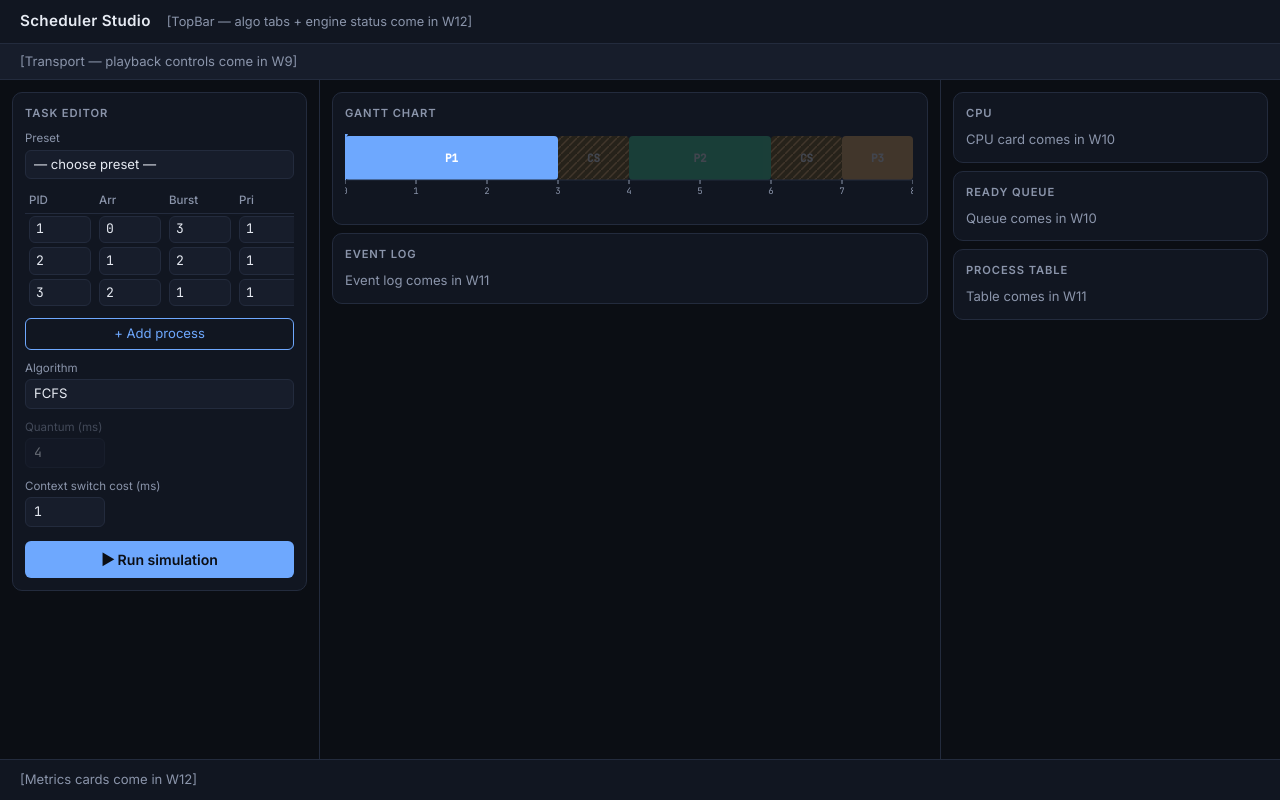
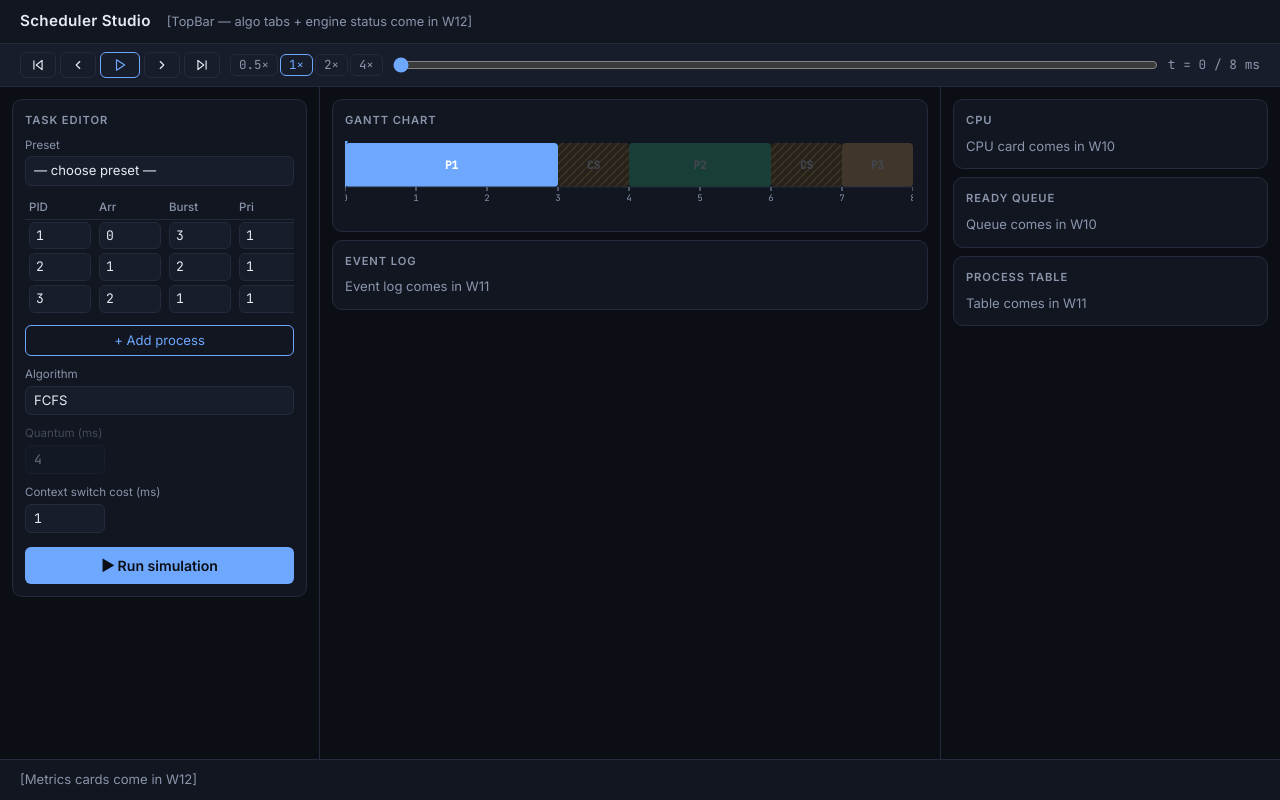
Before and after one commit to peepladivye-eng/Task-Scheduler-Visualizer-Lab, a React (Vite) app in the folder web/: page / in a window 1280 px wide. Built offline with nearby package versions, Linux system fonts and the light colour scheme.

Commit message:
W9 transport

```diff
--- a/web/src/App.tsx
+++ b/web/src/App.tsx
@@ -1,6 +1,8 @@
+import React, { useEffect } from 'react'
 import { color } from './design/tokens'
 import TaskEditor from './components/TaskEditor'
 import Gantt from './components/Gantt'
+import Transport from './components/Transport'
 import { useStudio } from './store/useStudio'
 
 /** Placeholder panel — children go inside */
@@ -43,6 +45,35 @@ function Panel({
 export default function App() {
   const trace = useStudio((s) => s.trace)
   const t = useStudio((s) => s.t)
+  const playing = useStudio((s) => s.playing)
+  const speed = useStudio((s) => s.speed)
+  const tick = useStudio((s) => s.tick)
+  const toggle = useStudio((s) => s.toggle)
+  const step = useStudio((s) => s.step)
+  const seekStart = useStudio((s) => s.seekStart)
+  const seekEnd = useStudio((s) => s.seekEnd)
+
+  // Playback loop
+  useEffect(() => {
+    if (!playing) return
+    const id = setInterval(() => tick(), 500 / speed)
+    return () => clearInterval(id)
+  }, [playing, speed, tick])
+
+  // Keyboard shortcuts
+  useEffect(() => {
+    function handleKey(e: KeyboardEvent) {
+      const tag = (e.target as HTMLElement).tagName
+      if (tag === 'INPUT' || tag === 'SELECT' || tag === 'TEXTAREA') return
+      if (e.key === ' ')          { e.preventDefault(); toggle() }
+      if (e.key === 'ArrowLeft')  { e.preventDefault(); step(-1) }
+      if (e.key === 'ArrowRight') { e.preventDefault(); step(1) }
+      if (e.key === 'Home')       { e.preventDefault(); seekStart() }
+      if (e.key === 'End')        { e.preventDefault(); seekEnd() }
+    }
+    window.addEventListener('keydown', handleKey)
+    return () => window.removeEventListener('keydown', handleKey)
+  }, [toggle, step, seekStart, seekEnd])
 
   return (
     <div
@@ -88,11 +119,9 @@ export default function App() {
           display: 'flex',
           alignItems: 'center',
           gap: '12px',
-          color: color.muted,
-          fontSize: '0.82rem',
         }}
       >
-        [Transport — playback controls come in W9]
+        <Transport />
       </div>
 
       {/* Left rail */}
--- /dev/null
+++ b/web/src/components/Transport.tsx
@@ -0,0 +1,146 @@
+import React from 'react'
+import { SkipBack, ChevronLeft, Play, Pause, ChevronRight, SkipForward } from 'lucide-react'
+import { useStudio } from '../store/useStudio'
+import { totalTime } from '../lib/deriveState'
+import { color, radius } from '../design/tokens'
+
+// Speed options shown as labels
+const SPEED_OPTIONS = [0.5, 1, 2, 4] as const
+type Speed = typeof SPEED_OPTIONS[number]
+
+export default function Transport() {
+  const t = useStudio((s) => s.t)
+  const playing = useStudio((s) => s.playing)
+  const speed = useStudio((s) => s.speed)
+  const trace = useStudio((s) => s.trace)
+
+  const seekStart = useStudio((s) => s.seekStart)
+  const step = useStudio((s) => s.step)
+  const toggle = useStudio((s) => s.toggle)
+  const seekEnd = useStudio((s) => s.seekEnd)
+  const setSpeed = useStudio((s) => s.setSpeed)
+  const setT = useStudio((s) => s.setT)
+
+  const total = trace ? totalTime(trace) : 0
+
+  // Shared button style
+  const btnBase: React.CSSProperties = {
+    background: color.raised,
+    border: `1px solid ${color.border}`,
+    borderRadius: radius.control,
+    padding: '5px 10px',
+    color: color.text,
+    cursor: 'pointer',
+    display: 'flex',
+    alignItems: 'center',
+    justifyContent: 'center',
+    lineHeight: 1,
+    transition: 'border-color 160ms ease-out, color 160ms ease-out',
+  }
+
+  // Speed button — active gets accent style
+  function speedBtn(s: Speed): React.CSSProperties {
+    const active = speed === s
+    return {
+      ...btnBase,
+      borderColor: active ? color.accent : color.border,
+      color: active ? color.accent : color.muted,
+      fontFamily: '"JetBrains Mono", Consolas, monospace',
+      fontSize: '0.78rem',
+      padding: '4px 8px',
+    }
+  }
+
+  return (
+    <div
+      style={{
+        display: 'flex',
+        alignItems: 'center',
+        gap: '10px',
+        flexWrap: 'wrap',
+        width: '100%',
+      }}
+    >
+      {/* Transport buttons */}
+      <div style={{ display: 'flex', gap: '4px', alignItems: 'center' }}>
+        <button
+          aria-label="Seek to start"
+          style={btnBase}
+          onClick={seekStart}
+        >
+          <SkipBack size={14} />
+        </button>
+        <button
+          aria-label="Step back"
+          style={btnBase}
+          onClick={() => step(-1)}
+        >
+          <ChevronLeft size={14} />
+        </button>
+        <button
+          aria-label={playing ? 'Pause' : 'Play'}
+          style={{ ...btnBase, borderColor: color.accent, color: color.accent, padding: '5px 12px' }}
+          onClick={toggle}
+        >
+          {playing ? <Pause size={14} /> : <Play size={14} />}
+        </button>
+        <button
+          aria-label="Step forward"
+          style={btnBase}
+          onClick={() => step(1)}
+        >
+          <ChevronRight size={14} />
+        </button>
+        <button
+          aria-label="Seek to end"
+          style={btnBase}
+          onClick={seekEnd}
+        >
+          <SkipForward size={14} />
+        </button>
+      </div>
+
+      {/* Speed segmented control */}
+      <div style={{ display: 'flex', gap: '2px', alignItems: 'center' }}>
+        {SPEED_OPTIONS.map((s) => (
+          <button
+            key={s}
+            aria-label={`Speed ${s}x`}
+            style={speedBtn(s)}
+            onClick={() => setSpeed(s)}
+          >
+            {s}×
+          </button>
+        ))}
+      </div>
+
+      {/* Timeline slider */}
+      <input
+        type="range"
+        min={0}
+        max={total}
+        value={t}
+        onChange={(e) => setT(Number(e.target.value))}
+        aria-label="Scrub timeline"
+        style={{
+          flex: '1 1 120px',
+          minWidth: '80px',
+          accentColor: color.accent,
+          cursor: 'pointer',
+        }}
+      />
+
+      {/* Readout */}
+      <span
+        style={{
+          fontFamily: '"JetBrains Mono", Consolas, monospace',
+          fontSize: '0.8rem',
+          color: color.muted,
+          whiteSpace: 'nowrap',
+        }}
+      >
+        t = {t} / {total} ms
+      </span>
+    </div>
+  )
+}
```
